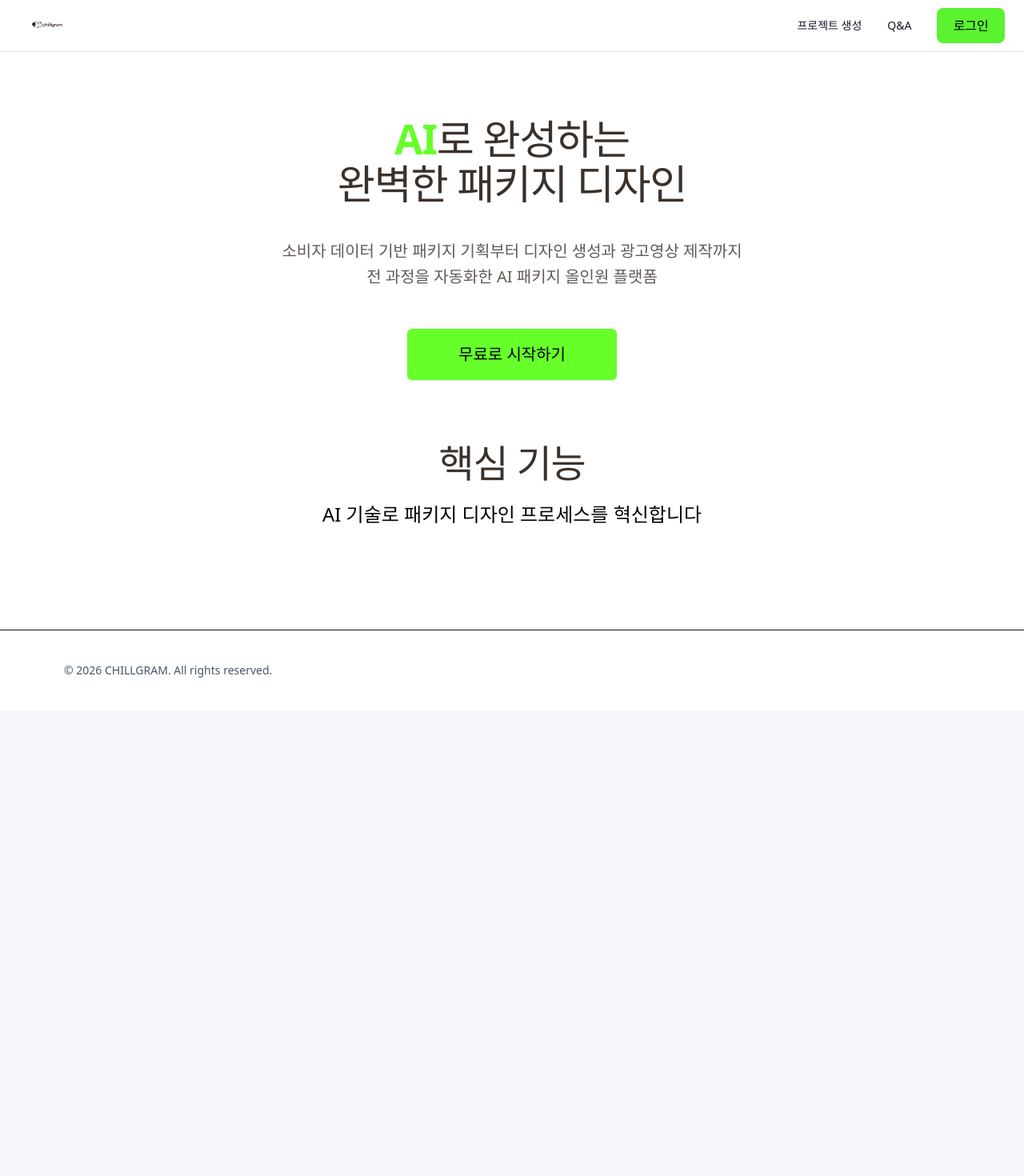
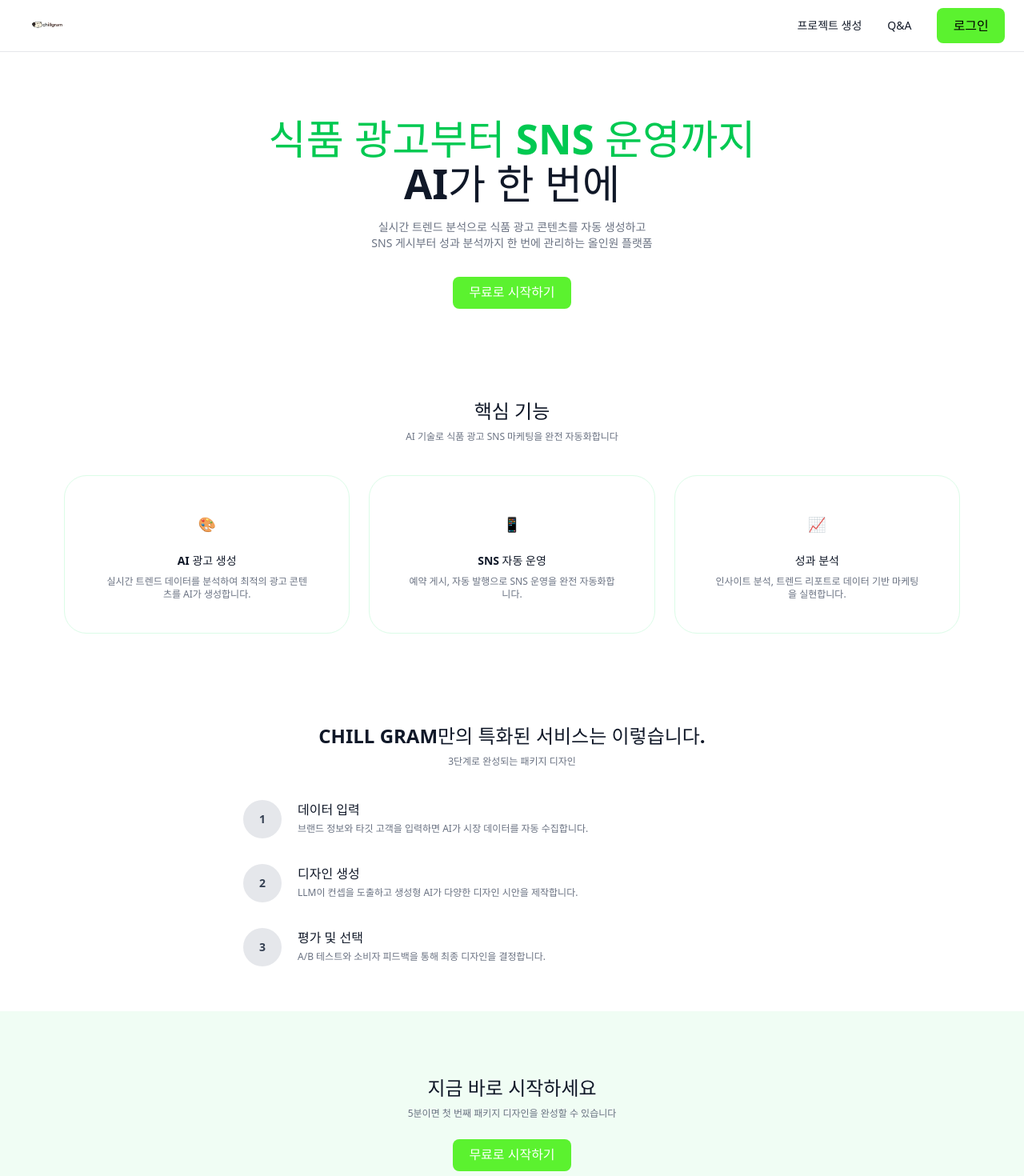
Before and after one commit to chillgram/CHILLGRAM_AI_FE, a React (Vite) app: page / in a window 1280 px wide. Shown: the top 1470 px of the page at 80% size. Before the commit the page ends 888 px from the top, so only its background shows below. Built offline with nearby package versions, Linux system fonts and the light colour scheme.

Commit message:
feat: 메인 페이지 UI 구성

```diff
--- a/src/pages/HomePage.jsx
+++ b/src/pages/HomePage.jsx
@@ -1,43 +1,138 @@
+import Container from "@/components/common/Container";
+import Card from "@/components/common/Card";
+import Button from "@/components/common/Button";
+
+const FEATURES = [
+  {
+    title: "AI 광고 생성",
+    description:
+      "실시간 트렌드 데이터를 분석하여 최적의 광고 콘텐츠를 AI가 생성합니다.",
+    icon: "🎨",
+  },
+  {
+    title: "SNS 자동 운영",
+    description: "예약 게시, 자동 발행으로 SNS 운영을 완전 자동화합니다.",
+    icon: "📱",
+  },
+  {
+    title: "성과 분석",
+    description:
+      "인사이트 분석, 트렌드 리포트로 데이터 기반 마케팅을 실현합니다.",
+    icon: "📈",
+  },
+];
+
+const STEPS = [
+  {
+    title: "데이터 입력",
+    description:
+      "브랜드 정보와 타깃 고객을 입력하면 AI가 시장 데이터를 자동 수집합니다.",
+  },
+  {
+    title: "디자인 생성",
+    description:
+      "LLM이 컨셉을 도출하고 생성형 AI가 다양한 디자인 시안을 제작합니다.",
+  },
+  {
+    title: "평가 및 선택",
+    description:
+      "A/B 테스트와 소비자 피드백을 통해 최종 디자인을 결정합니다.",
+  },
+];
+
 export default function HomePage() {
   return (
-    <div className="w-full bg-white">
-      {/* Hero */}
-      <section className="w-full">
-        <div className="mx-auto max-w-6xl px-6 py-20 text-center">
-          <h1 className="mx-auto max-w-4xl text-5xl font-extrabold leading-tight tracking-tight text-[#3b312b] md:text-6xl">
-            <span className="text-[#66FF2A]">AI</span>로 완성하는
+    <div className="min-h-screen bg-white text-gray-900">
+      <main>
+        <section className="pt-20 pb-14">
+          <Container className="text-center">
+            <h1 className="text-3xl font-extrabold leading-tight md:text-4xl">
+              <span className="text-green-500">식품 광고부터 SNS 운영까지</span>
               <br />
-            완벽한 패키지 디자인
+              AI가 한 번에
             </h1>
-
-          <p className="mx-auto mt-10 max-w-4xl text-lg leading-relaxed text-[#3b312b]/80 md:text-xl">
-            소비자 데이터 기반 패키지 기획부터 디자인 생성과 광고영상 제작까지
+            <p className="mx-auto mt-4 max-w-2xl text-sm text-gray-500">
+              실시간 트렌드 분석으로 식품 광고 콘텐츠를 자동 생성하고
               <br />
-            전 과정을 자동화한 AI 패키지 올인원 플랫폼
+              SNS 게시부터 성과 분석까지 한 번에 관리하는 올인원 플랫폼
             </p>
-
-          <div className="mt-12 flex justify-center">
-            <a
-              href="#"
-              className="inline-flex h-16 items-center justify-center rounded-md bg-[#66FF2A] px-16 text-xl font-extrabold !text-black shadow-sm hover:brightness-95"
-            >
+            <Button className="mt-8 h-9 bg-[#5bf22f] px-5 text-xs font-semibold text-black hover:brightness-95 focus:ring-[#5bf22f]">
               무료로 시작하기
-            </a>
-          </div>
-        </div>
+            </Button>
+          </Container>
         </section>
 
-      {/* “핵심 기능” 타이틀 영역 */}
-      <section className="w-full">
-        <div className="mx-auto max-w-6xl px-6 pb-16 text-center">
-          <h2 className="text-5xl font-extrabold tracking-tight text-[#3b312b]">
-            핵심 기능
-          </h2>
-          <p className="mt-6 text-2xl font-medium text-black">
-            AI 기술로 패키지 디자인 프로세스를 혁신합니다
+        <section id="features" className="py-14">
+          <Container>
+            <div className="text-center">
+              <h2 className="text-2xl font-bold">핵심 기능</h2>
+              <p className="mt-2 text-xs text-gray-500">
+                AI 기술로 식품 광고 SNS 마케팅을 완전 자동화합니다
               </p>
             </div>
+
+            <div className="mt-10 grid gap-6 md:grid-cols-3">
+              {FEATURES.map((feature) => (
+                <Card
+                  key={feature.title}
+                  className="border-green-100 bg-green-50 py-6 text-center"
+                >
+                  <div className="mx-auto flex h-10 w-10 items-center justify-center rounded-full bg-white text-lg">
+                    {feature.icon}
+                  </div>
+                  <h3 className="mt-4 text-sm font-semibold">
+                    {feature.title}
+                  </h3>
+                  <p className="mt-2 text-xs text-gray-500">
+                    {feature.description}
+                  </p>
+                </Card>
+              ))}
+            </div>
+          </Container>
         </section>
+
+        <section className="py-14">
+          <Container>
+            <div className="mx-auto max-w-2xl text-center">
+              <h2 className="text-2xl font-bold">
+                CHILL GRAM만의 특화된 서비스는 이렇습니다.
+              </h2>
+              <p className="mt-2 text-xs text-gray-500">
+                3단계로 완성되는 패키지 디자인
+              </p>
+            </div>
+
+            <ol className="mx-auto mt-10 flex max-w-2xl flex-col gap-8">
+              {STEPS.map((step, index) => (
+                <li key={step.title} className="flex gap-5">
+                  <div className="flex h-12 w-12 items-center justify-center rounded-full bg-gray-200 text-sm font-semibold text-gray-700">
+                    {index + 1}
+                  </div>
+                  <div className="text-left">
+                    <h3 className="text-base font-semibold">{step.title}</h3>
+                    <p className="mt-1 text-xs text-gray-500">
+                      {step.description}
+                    </p>
+                  </div>
+                </li>
+              ))}
+            </ol>
+          </Container>
+        </section>
+
+        <section className="bg-green-50 py-20">
+          <Container className="text-center">
+            <h2 className="text-2xl font-bold">지금 바로 시작하세요</h2>
+            <p className="mt-2 text-xs text-gray-500">
+              5분이면 첫 번째 패키지 디자인을 완성할 수 있습니다
+            </p>
+            <Button className="mt-6 h-9 bg-[#5bf22f] px-5 text-xs font-semibold text-black hover:brightness-95 focus:ring-[#5bf22f]">
+              무료로 시작하기
+            </Button>
+          </Container>
+        </section>
+      </main>
     </div>
   );
 }
```
Lines whose indentation alone changed are shown as unchanged.
